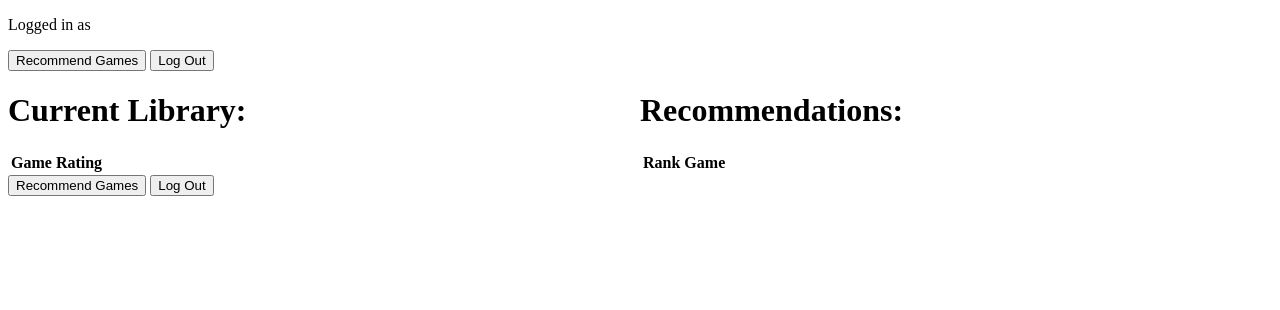
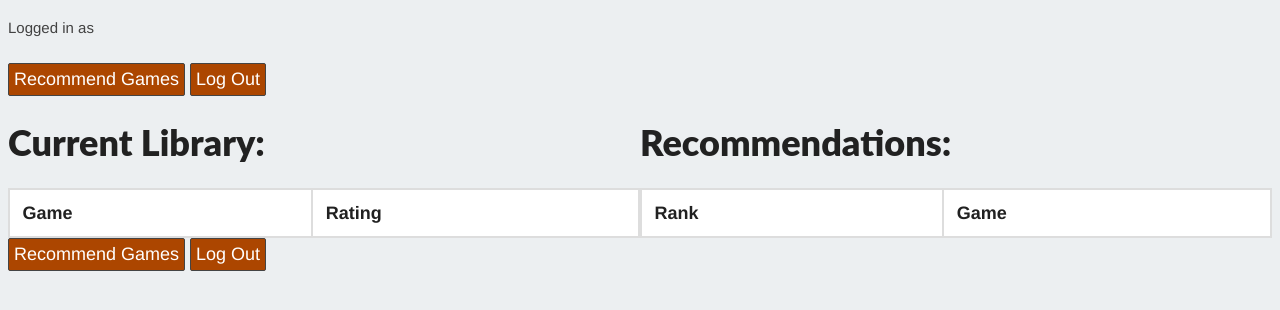
Before and after one commit to SSpectre/custom-steam-recommendations, a Flask app: template templates/owned_games.html in a window 1280 px wide. Shown: the top 310 px of the page. Run offline with Flask 3, Linux system fonts and the light colour scheme; the template is opened without the code that fills it, so the values that code supplies are empty; parts of the project's set-up code (start-up, migrations or seed data) failed here and were passed over.

Commit message:
Initial css to match website

```diff
--- /dev/null
+++ b/static/stylesheets/iml-style.css
@@ -0,0 +1,374 @@
+a.header-button {
+    display: inline-block;
+    background: #fff;
+    margin-top: 30px;
+    padding: 15px 25px;
+    border-radius: 3px;
+    color: #696969
+}
+
+@media (min-width:768px) {
+    ul.dropdown-menu:after {
+        bottom: 100%;
+        right: 20%;
+        border: solid transparent;
+        content: " ";
+        height: 0;
+        width: 0;
+        position: absolute;
+        pointer-events: none;
+        border-color: rgba(255, 255, 255, 0);
+        border-bottom-color: #fff;
+        border-width: 10px;
+        margin-left: -10px
+    }
+}
+
+body,
+button,
+h1,
+h2,
+h3,
+h4,
+h5,
+h6,
+input,
+select,
+textarea {
+    text-rendering: optimizeLegibility;
+    -webkit-font-smoothing: antialiased
+}
+
+a:active,
+a:hover,
+input:focus,
+input:hover,
+textarea:focus,
+textarea:hover {
+    outline: 0
+}
+
+blockquote,
+blockquote p {
+    font-size: 18px
+}
+
+table {
+    width: 100%
+}
+
+iframe
+{
+    width: 640px;
+	margin-bottom: 1em !important;
+}
+
+body {
+    background: #eceff1
+}
+
+body,
+button,
+input,
+select,
+textarea {
+    color: #424242;
+    font-size: 18px;
+    font-weight: 400;
+    font-family: 'Source Sans Pro', 'helvetica neue', helvetica, arial, verdana
+}
+
+h1,
+h2,
+h3,
+h4,
+h5,
+h6 {
+    clear: both;
+    color: #212121;
+    font-family: Lato, sans-serif, 'helvetica neue', helvetica, arial, verdana;
+    font-weight: 900;
+    font-style: normal
+}
+
+blockquote,
+cite,
+dfn,
+em,
+i {
+    font-style: italic
+}
+
+p {
+    margin-bottom: 1.5em;
+    line-height: 1.7em;
+    font-size: 15px;
+}
+
+li
+{
+	font-size: 15px;
+}
+
+ul
+{
+	margin-bottom: 1em;
+}
+
+a {
+    color: #607D8B;
+    text-decoration: none
+}
+
+a:visited {
+    color: #78909c;
+    text-decoration: underline
+}
+
+a:hover {
+    text-decoration: none
+}
+
+a img {
+    border: 0
+}
+
+dd {
+    margin: 0 1.5em 1.5em
+}
+
+blockquote {
+    border-left: 5px solid #455A64;
+    background: #F5f5f5;
+    margin-left: .5em
+}
+
+code {
+    white-space: normal;
+    color: #666
+}
+
+table {
+    border-collapse: separate;
+    border-spacing: 0
+}
+
+table caption {
+    text-align: center;
+    text-transform: uppercase
+}
+
+thead {
+    background-color: #fff;
+    color: #212121
+}
+
+table,
+td,
+th {
+    border: 1px solid #ddd
+}
+
+td,
+th {
+    padding: .7em;
+    text-align: left
+}
+
+tbody tr:nth-child(odd) {
+    background: #eee
+}
+
+button,
+input,
+select,
+textarea {
+    font-size: 100%;
+    margin: 0;
+    max-width: 100%;
+    vertical-align: baseline
+}
+
+embed,
+iframe,
+object {
+    max-width: 100%
+}
+
+button,
+input,
+textarea {
+    font-family: inherit;
+    padding: 5px
+}
+
+input,
+textarea {
+    color: #727272;
+    border: 1px solid #aaa1a8
+}
+
+button,
+button:hover,
+html input[type=button],
+html input[type=button]:hover,
+input[type=reset],
+input[type=reset]:hover,
+input[type=submit],
+input[type=submit]:hover {
+    border: 1px solid #444;
+    border-radius: 2px;
+}
+
+button,
+html input[type=button],
+input[type=reset],
+input[type=submit] {
+    background-color: #ac4600;
+    color: #fff;
+}
+
+button:hover:enabled,
+html input[type=button]:hover:enabled,
+input[type=reset]:hover:enabled,
+input[type=submit]:hover:enabled
+{
+    background-color: #913b00;
+	color: #ccc;
+}
+
+button:active,
+button:focus,
+html input[type=button]:active,
+html input[type=button]:focus,
+input[type=reset]:active,
+input[type=reset]:focus,
+input[type=submit]:active,
+input[type=submit]:focus {
+    border: 1px solid #455A64;
+    border-radius: 2px;
+    background: -moz-linear-gradient(#607d8b, #455a64);
+    background: -o-linear-gradient(#607d8b, #455a64);
+    background: -webkit-linear-gradient(#607d8b, #455a64);
+    background: linear-gradient(#607d8b, #455a64);
+    color: #fff
+}
+
+button:focus
+{
+    border: 1px solid #444;
+}
+
+button:disabled
+{
+    background-color: #ac460059;
+	color: #4448;
+	border-color: #4446;
+}
+
+input[type=email],
+input[type=email]:focus,
+input[type=text],
+input[type=text]:focus,
+textarea,
+textarea:focus {
+    color: #727272
+}
+
+input[type=search].search-field {
+    border-radius: 2px 0 0 2px;
+    width: -webkit-calc(100% - 42px);
+    width: calc(100% - 42px)
+}
+
+img {
+    margin-bottom: 0.5em;
+	margin-top: 0.5em;
+}
+
+@media (max-width:900px) {
+    body {
+        font-size: 16px
+    }
+
+    h1 {
+        font-size: 26px
+    }
+
+    h2 {
+        font-size: 22px
+    }
+
+    h3 {
+        font-size: 18px
+    }
+
+    h4 {
+        font-size: 16px
+    }
+
+    h5 {
+        font-size: 14px
+    }
+
+    h5 a {
+        color: #777777 !important;
+    }
+
+    h6 {
+        font-size: 12px
+    }
+
+    blockquote {
+        margin-left: .3em
+    }
+
+    table {
+        -ms-word-break: break-all;
+        word-break: break-all
+    }
+
+    iframe,
+    input,
+    textarea {
+        width: 100%
+    }
+
+    td,
+    th {
+        padding: .2em;
+        text-align: left;
+        border: 1px solid #B6B6B6
+    }
+}
+
+@media (max-width:767px) {
+    body {
+        font-size: 16px
+    }
+}
+
+@media print {
+    body {
+        background: 0 0 !important;
+        color: #000;
+        font-size: 10pt
+    }
+}
+
+h5,
+h6 {
+    font-size: 16px
+}
+
+input[type=email],
+input[type=email]:focus,
+input[type=text],
+input[type=text]:focus,
+textarea,
+textarea:focus {
+    border: 1px solid #ddd;
+    border-bottom: 2px solid #ddd;
+    background: #fff;
+    width: 100%
+}
--- a/templates/login.html
+++ b/templates/login.html
@@ -5,6 +5,7 @@
         <script src="https://ajax.googleapis.com/ajax/libs/jquery/3.5.1/jquery.min.js"></script>
 		<script src="{{url_for('static', filename='scripts/restrict_to_iframe.js')}}"></script>
         <script src="{{url_for('static', filename='scripts/login.js')}}"></script>
+        <link rel="stylesheet" href="{{url_for('static', filename='stylesheets/iml-style.css')}}">
     </head>
     <body onpageshow="restrictToIframe()" data-confirmlogin="{{url_for('confirm_login')}}" data-getuserid="{{url_for('get_user_id')}}">
         <div id="center-content" style="text-align:center">
--- a/templates/owned_games.html
+++ b/templates/owned_games.html
@@ -5,6 +5,7 @@
 		<script src="https://ajax.googleapis.com/ajax/libs/jquery/3.5.1/jquery.min.js"></script>
 		<script src="{{url_for('static', filename='scripts/restrict_to_iframe.js')}}"></script>
 		<script src="{{url_for('static', filename='scripts/owned_games.js')}}"></script>
+		<link rel="stylesheet" href="{{url_for('static', filename='stylesheets/iml-style.css')}}">
 		<style>
 			.column {
 				float: left;
```
